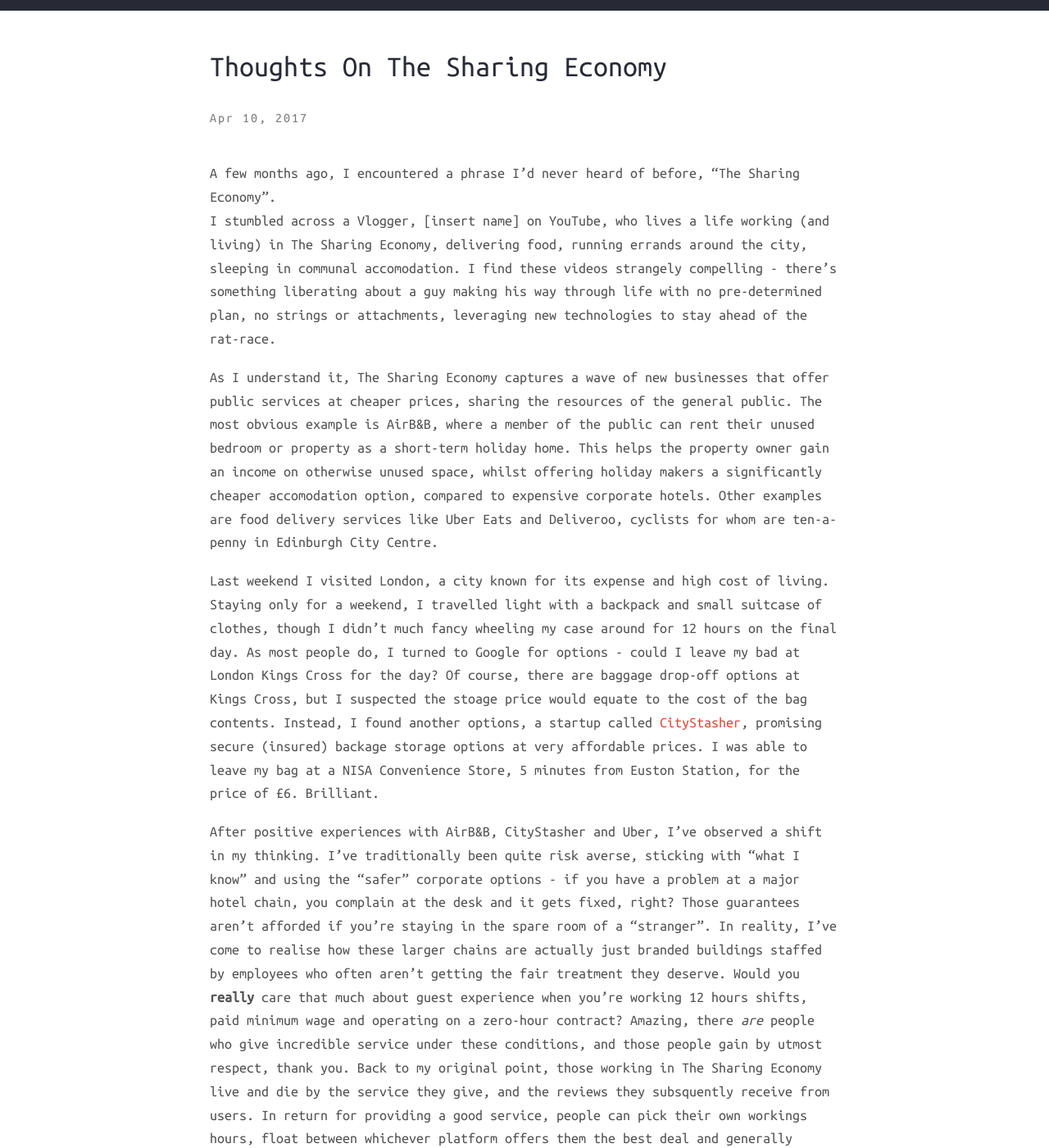
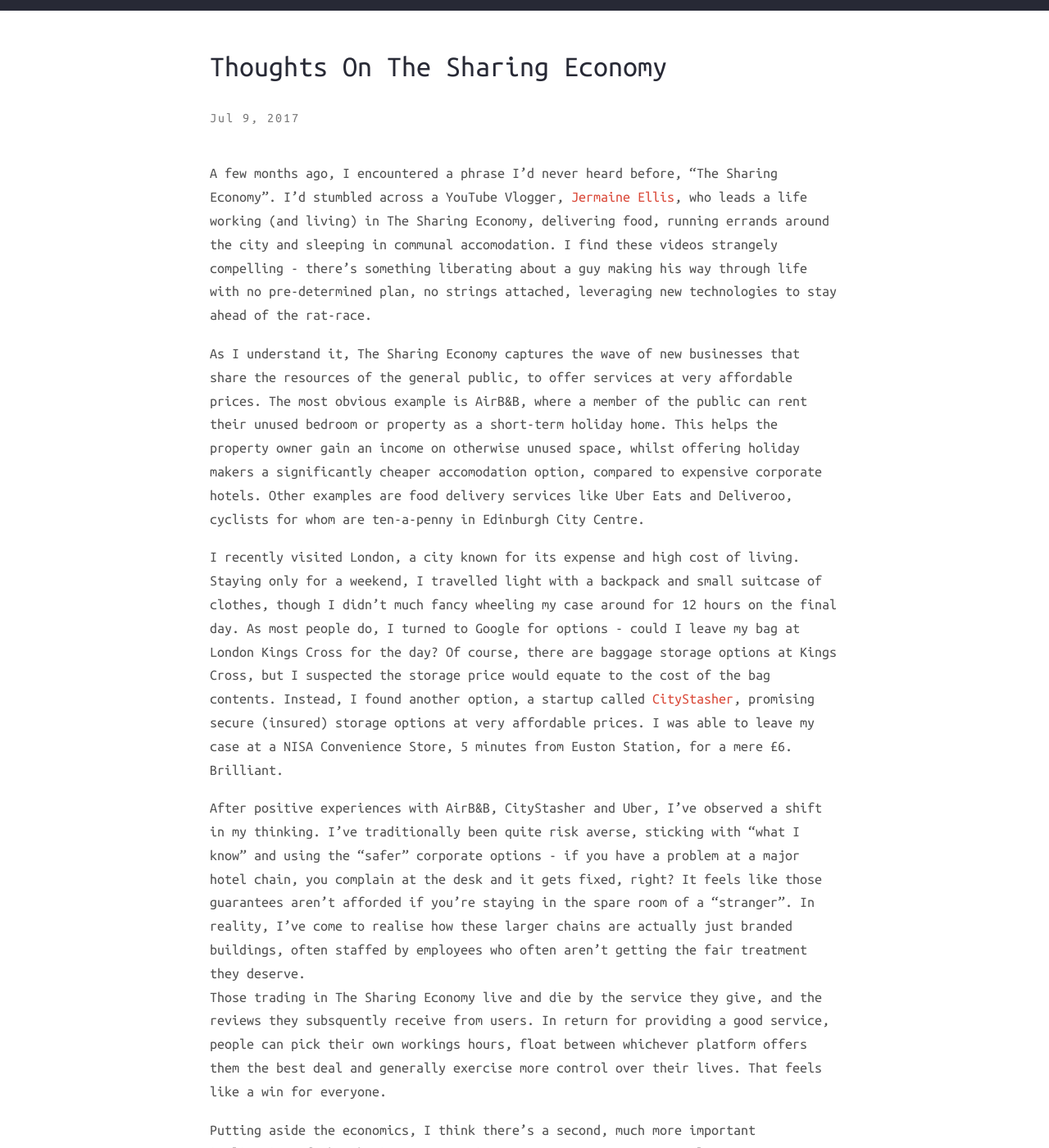
Before and after one commit to gayanvirajith/harmony, a Jekyll site: the page built from _posts/2017-4-10-the-sharing-economy.markdown, in a window 1280 px wide and 1400 px high, scrolled down 218 px. Shown: the whole window at 82% size. Built offline with Jekyll 4.4.1, drawn with Linux system fonts in a browser that asks for light colours; nearby versions of some CDN libraries; comment, search, counter and statistics services are not loaded; some of the changed text lies outside the part shown.

Commit message:
Several tweaks to sharing economy blog post

```diff
--- a/_posts/2017-4-10-the-sharing-economy.markdown
+++ b/_posts/2017-4-10-the-sharing-economy.markdown
@@ -1,23 +1,21 @@
 ---
 layout: post
 title:  "Thoughts On The Sharing Economy"
-date:   2017-4-10 07:00:00
+date:   2017-7-09 17:00:00
 permalink: 'blog/the-sharing-economy'
 ---
 
-A few months ago, I encountered a phrase I'd never heard of before, "The Sharing Economy".
-I stumbled across a Vlogger, [insert name] on YouTube, who lives a life working (and living) in The Sharing Economy, delivering food, running errands around the city, sleeping in communal accomodation. I find these videos strangely compelling - there's something liberating about a guy making his way through life with no pre-determined plan, no strings or attachments, leveraging new technologies to stay ahead of the rat-race.
+A few months ago, I encountered a phrase I'd never heard before, "The Sharing Economy". I'd stumbled across a YouTube Vlogger, [Jermaine Ellis](https://www.youtube.com/user/901cali), who leads a life working (and living) in The Sharing Economy, delivering food, running errands around the city and sleeping in communal accomodation. I find these videos strangely compelling - there's something liberating about a guy making his way through life with no pre-determined plan, no strings attached, leveraging new technologies to stay ahead of the rat-race.
 
-As I understand it, The Sharing Economy captures a wave of new businesses that offer public services at cheaper prices, sharing the resources of the general public. The most obvious example is AirB&B, where a member of the public can rent their unused bedroom or property as a short-term holiday home.
-This helps the property owner gain an income on otherwise unused space, whilst offering holiday makers a significantly cheaper accomodation option, compared to expensive corporate hotels.
+As I understand it, The Sharing Economy captures the wave of new businesses that share the resources of the general public, to offer services at very affordable prices. The most obvious example is AirB&B, where a member of the public can rent their unused bedroom or property as a short-term holiday home. This helps the property owner gain an income on otherwise unused space, whilst offering holiday makers a significantly cheaper accomodation option, compared to expensive corporate hotels.
 Other examples are food delivery services like Uber Eats and Deliveroo, cyclists for whom are ten-a-penny in Edinburgh City Centre.
 
-Last weekend I visited London, a city known for its expense and high cost of living. Staying only for a weekend, I travelled light with a backpack and small suitcase of clothes, though I didn't much fancy wheeling my case around for 12 hours on the final day. As most people do, I turned to Google for options - could I leave my bad at London Kings Cross for the day? Of course, there are baggage drop-off options at Kings Cross, but I suspected the stoage price would equate to the cost of the bag contents. Instead, I found another options, a startup called [CityStasher](https://www.citystasher.com), promising secure (insured) backage storage options at very affordable prices. I was able to leave my bag at a NISA Convenience Store, 5 minutes from Euston Station, for the price of £6. Brilliant.
+I recently visited London, a city known for its expense and high cost of living. Staying only for a weekend, I travelled light with a backpack and small suitcase of clothes, though I didn't much fancy wheeling my case around for 12 hours on the final day. As most people do, I turned to Google for options - could I leave my bag at London Kings Cross for the day? Of course, there are baggage storage options at Kings Cross, but I suspected the storage price would equate to the cost of the bag contents. Instead, I found another option, a startup called [CityStasher](https://www.citystasher.com), promising secure (insured) storage options at very affordable prices. I was able to leave my case at a NISA Convenience Store, 5 minutes from Euston Station, for a mere £6. Brilliant.
 
-After positive experiences with AirB&B, CityStasher and Uber, I've observed a shift in my thinking. I've traditionally been quite risk averse, sticking with "what I know" and using the "safer" corporate options - if you have a problem at a major hotel chain, you complain at the desk and it gets fixed, right? Those guarantees aren't afforded if you're staying in the spare room of a "stranger". In reality, I've come to realise how these larger chains are actually just branded buildings staffed by employees who often aren't getting the fair treatment they deserve. Would you **really** care that much about guest experience when you're working 12 hours shifts, paid minimum wage and operating on a zero-hour contract? Amazing, there *are* people who give incredible service under these conditions, and those people gain by utmost respect, thank you.
-Back to my original point, those working in The Sharing Economy live and die by the service they give, and the reviews they subsquently receive from users. In return for providing a good service, people can pick their own workings hours, float between whichever platform offers them the best deal and generally exercise more control over their lives. That feels like a win for everyone.
+After positive experiences with AirB&B, CityStasher and Uber, I've observed a shift in my thinking. I've traditionally been quite risk averse, sticking with "what I know" and using the "safer" corporate options - if you have a problem at a major hotel chain, you complain at the desk and it gets fixed, right? It feels like those guarantees aren't afforded if you're staying in the spare room of a "stranger". In reality, I've come to realise how these larger chains are actually just branded buildings, often staffed by employees who often aren't getting the fair treatment they deserve.
+Those trading in The Sharing Economy live and die by the service they give, and the reviews they subsquently receive from users. In return for providing a good service, people can pick their own workings hours, float between whichever platform offers them the best deal and generally exercise more control over their lives. That feels like a win for everyone.
 
-Putting aside the economics, I think there's a second, much more important implication of The Sharing Economy; it forces us to trust people.
-I trusted the London Convenience Store to look after my bag. I trusted the flat owner in Portugal to meet with the key to his apartment for the weekend. So far, I haven't been hurt or let down by any of the people I've met. Infact, I've been amazed at the quality of service and generosity I've received. At a time when the news is typically bleak, when common sense seems scarce and fear-mongering is rife, I'm buoyed by the lovely people I've met and sense of community being forged.
+Putting aside the economics, I think there's a second, much more important implication of The Sharing Economy; it encourages us to trust people.
+I trusted the London Convenience Store to look after my bag. I trusted the property owner in Portugal to meet with the key to his apartment for the weekend. So far, I haven't been let down by any of the people I've met. Infact, I've been amazed at the quality of service and generosity I've received. At a time when the news is typically bleak, when common sense seems scarce and fear-mongering is rife, I'm buoyed by the lovely people I've met and sense of community being forged.
 
 I, for one, intend to double-down on the sharing economy, cutting out the middle-man and have more meaningful interactions with real people.
```
